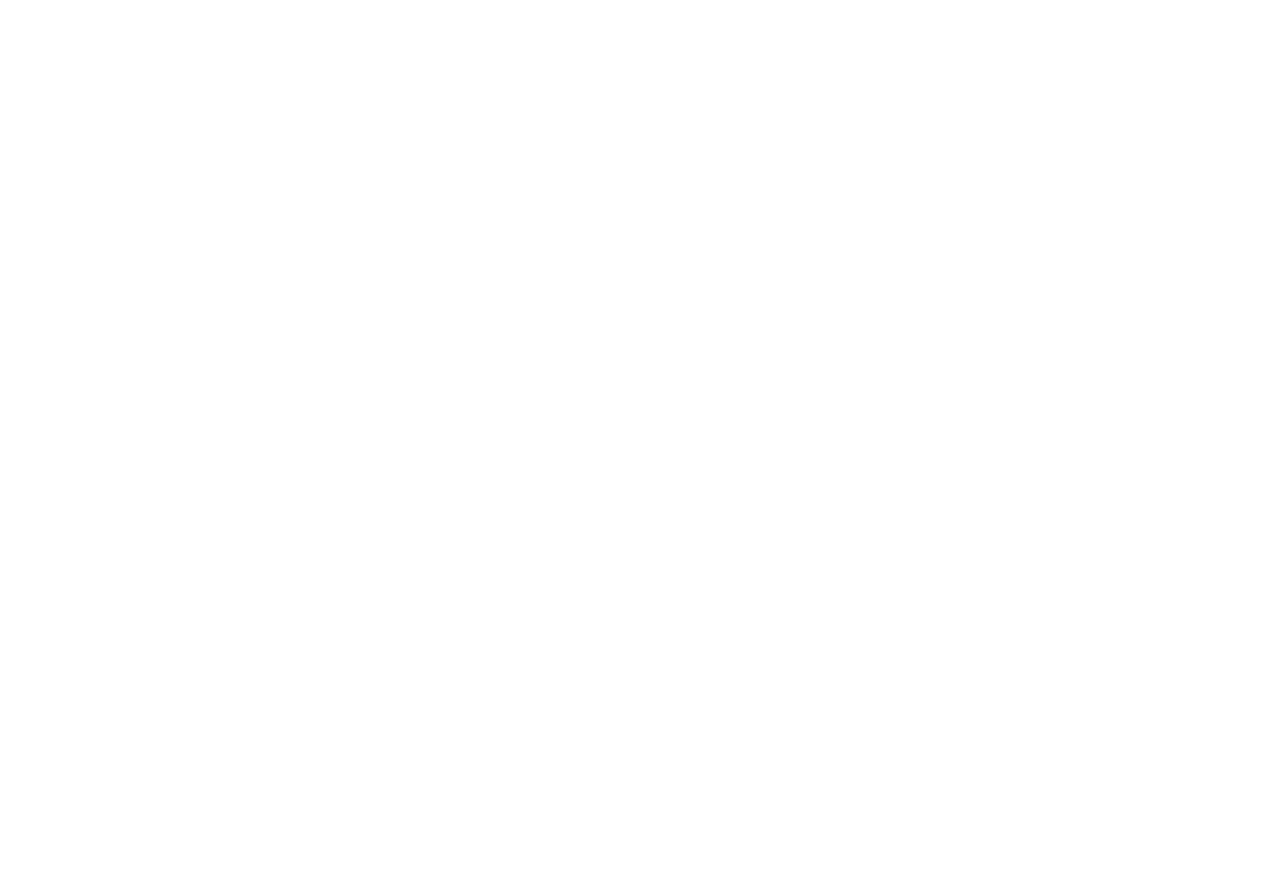
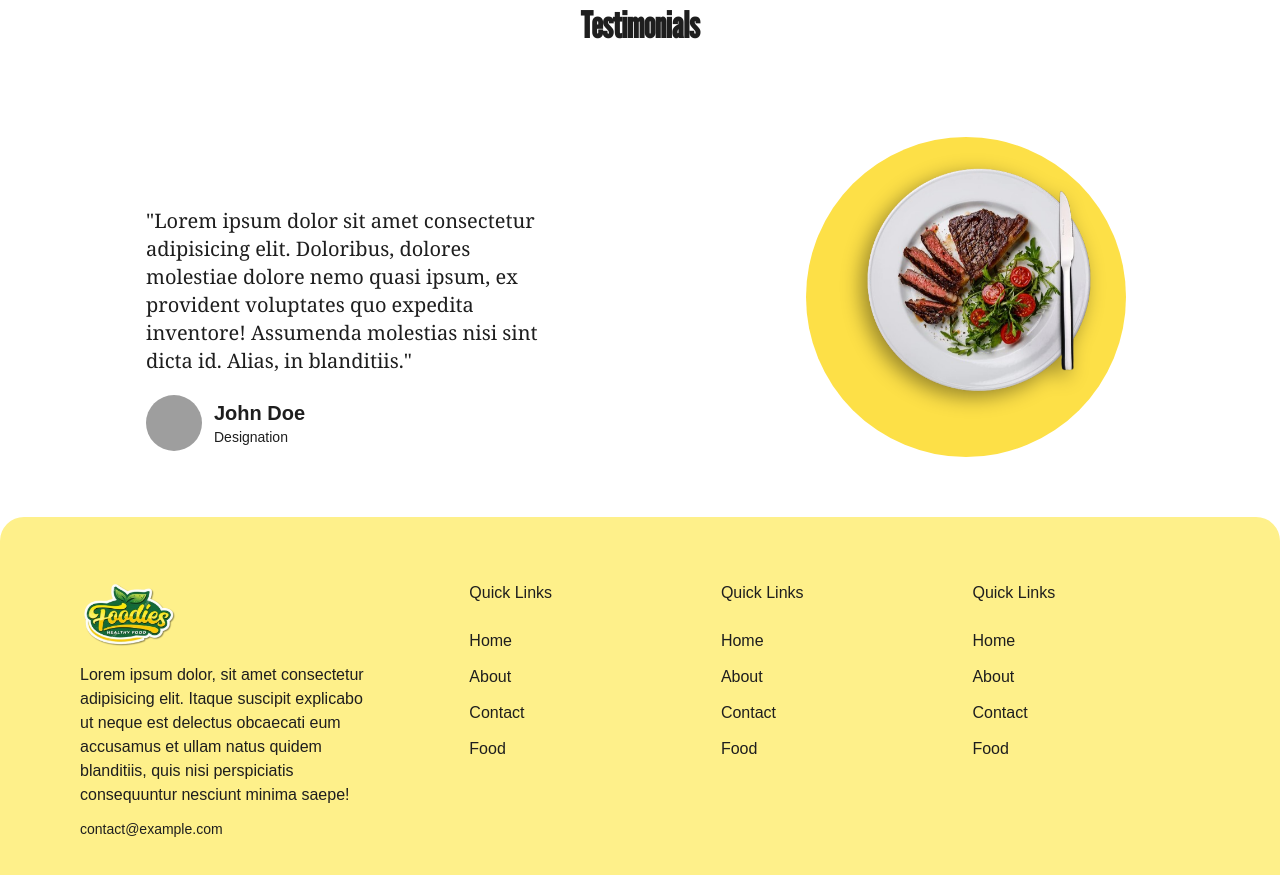
Before and after one commit to sanilal/React-Framer-Motion-restaurant-SPA, a React (Vite) app: page / in a window 1280 px wide. Shown: the part 2300-3175 px from the top of the page. Before the commit the page ends 2209 px from the top, so only its background shows below. Built offline with nearby package versions, Linux system fonts and the light colour scheme; grey boxes are pictures that could not be loaded.

Commit message:
Footer added

```diff
--- a/src/App.jsx
+++ b/src/App.jsx
@@ -4,6 +4,8 @@
 import HotDessert from './components/HotDessert/HotDessert';
 import Banner from './components/Banner/Banner';
 import PopularRecipe from './components/PopularRecipe/PopularRecipe';
+import { Testimonial } from './components/Testimonial/Testimonial';
+import Footer from './components/Footer/Footer';
 
 
 
@@ -17,7 +19,10 @@
       <HotDessert />
       <Banner />
       <PopularRecipe />
+      <Testimonial />
+      <Footer />
     </div>
+
   )
 }
 
--- /dev/null
+++ b/src/components/Footer/Footer.jsx
@@ -0,0 +1,59 @@
+import React from 'react'
+import Logo from '../../assets/food/logo.png';
+import { motion } from 'framer-motion';
+
+
+const Footer = () => {
+  return (
+    <motion.footer
+    initial={{ opacity:0 }}
+    whileInView={{opacity: 1}}
+    transition={{duration:1}}
+    className='bg-yellow-200 rounded-t-3xl py-16'
+    >
+        <div className="container" py-14>
+            <div className="grid grid-cols-1 md:grid-cols-3 gap-12">
+{/* brand info */}
+<div className='space-y-3 lg:max-w-[300px] '>
+    <img src={Logo} alt="" className='w-24 ' />
+    <p>Lorem ipsum dolor, sit amet consectetur adipisicing elit. Itaque suscipit explicabo ut neque est delectus obcaecati eum accusamus et ullam natus quidem blanditiis, quis nisi perspiciatis consequuntur nesciunt minima saepe!</p>
+    <a className='inline-block mt-6 text-sm' href="#">contact@example.com</a>
+</div>
+{/* Quick links */}
+<div className="col-span-2 grid grid-cols-2 md:grid-cols-3 gap-6">
+    <div>
+        <h3>Quick Links</h3>
+        <ul className='space-y-3 mt-6'>
+            <li className="footer-link">Home</li>
+            <li className="footer-link">About</li>
+            <li className="footer-link">Contact</li>
+            <li className="footer-link">Food</li>
+        </ul>
+    </div>
+    <div>
+        <h3>Quick Links</h3>
+        <ul className='space-y-3 mt-6'>
+            <li className="footer-link">Home</li>
+            <li className="footer-link">About</li>
+            <li className="footer-link">Contact</li>
+            <li className="footer-link">Food</li>
+        </ul>
+    </div>
+    <div>
+        <h3>Quick Links</h3>
+        <ul className='space-y-3 mt-6'>
+            <li className="footer-link">Home</li>
+            <li className="footer-link">About</li>
+            <li className="footer-link">Contact</li>
+            <li className="footer-link">Food</li>
+        </ul>
+    </div>
+</div>
+
+            </div>
+        </div>
+    </motion.footer>
+  )
+}
+
+export default Footer
--- /dev/null
+++ b/src/components/Testimonial/Testimonial.jsx
@@ -0,0 +1,76 @@
+import React from 'react'
+import { motion } from 'framer-motion';
+import { SlideUp } from "../Hero/Hero"
+import BannerPng from '../../assets/food/banner.png';
+
+export const Testimonial = () => {
+  return (
+    <section>
+        <div className="container py-24">
+        <motion.h1
+            variants={SlideUp(.2)}
+            initial="hidden"
+            whileInView="show"
+            className='text-4xl font-semibold font-league text-center'>Testimonials</motion.h1>
+        </div>
+        <div className='container py-12'>
+
+        <div className="grid grid-cols-1 md:grid-cols-2 gap-14 place-items-center">
+
+
+            {/* text content section */}
+            <div className='space-y-5 lg:max-w-[400px]'>
+               <motion.p
+               variants={SlideUp(0.4)}
+               initial="hidden"
+               whileInView="show"
+               className='text-xl font-serif relative z-10'>
+                "Lorem ipsum dolor sit amet consectetur adipisicing elit. Doloribus, dolores molestiae dolore nemo quasi ipsum, ex provident voluptates quo expedita inventore! Assumenda molestias nisi sint dicta id. Alias, in blanditiis."
+               </motion.p>
+               <div className='flex items-center gap-3'>
+                <motion.img
+                variants={SlideUp(0.8)}
+                initial="hidden"
+                whileInView="show"
+                src="https://picsum.photos/id/237/200/300" alt=""
+                className='w-14 h-14 rounded-full object-cover'
+                />
+                <motion.div
+                variants={SlideUp(1.2)}
+                initial="hidden"
+                whileInView="show"
+                className="">
+                    <h2 className='text-xl font-bold'>John Doe</h2>
+                    <p className='text-sm'>Designation</p>
+                </motion.div>
+               </div>
+            </div>
+            {/* image section */}
+            <div className='relative'>
+                <motion.img
+                initial={{ opacity: 0, x: -100, y: 100, }}
+                whileInView={{
+                  opacity: 1,
+                  x: 50,
+                  y: -50,
+                 }}
+                 whileInHover={{ scale: 1.2,
+                  rotate: 15,
+                  x: 50,
+                  y: -50,
+                 }}
+                 transition={{ duration: 0.8, delay: 0.5, scale: { duration: .5 } }}
+                src={BannerPng} alt="" className='relative z-10 w-full lg:max-w-[280px] img-shadow' />
+                <motion.div
+                initial={{ opacity: 0 }}
+                whileInView={{ opacity: 1 }}
+                transition={{ duration: 0.6, delay: 0.5 }}
+                className="absolute top-[50%] right-[50%] transform translate-x-[60%] translate-y-[-60%] h-[320px] w-[320px]  bg-yellow-300 rounded-full">
+
+                </motion.div>
+            </div>
+        </div>
+    </div>
+    </section>
+  )
+}
--- a/src/index.css
+++ b/src/index.css
@@ -19,5 +19,8 @@
 .img-shadow {
   filter:  drop-shadow(-6px 6px 10px rgba(0, 0, 0, 0.4)) ;
 }
+.footer-link {
+  @apply hover:underline hover:text-darkGreen duration-200;
+}
 
 }
```
